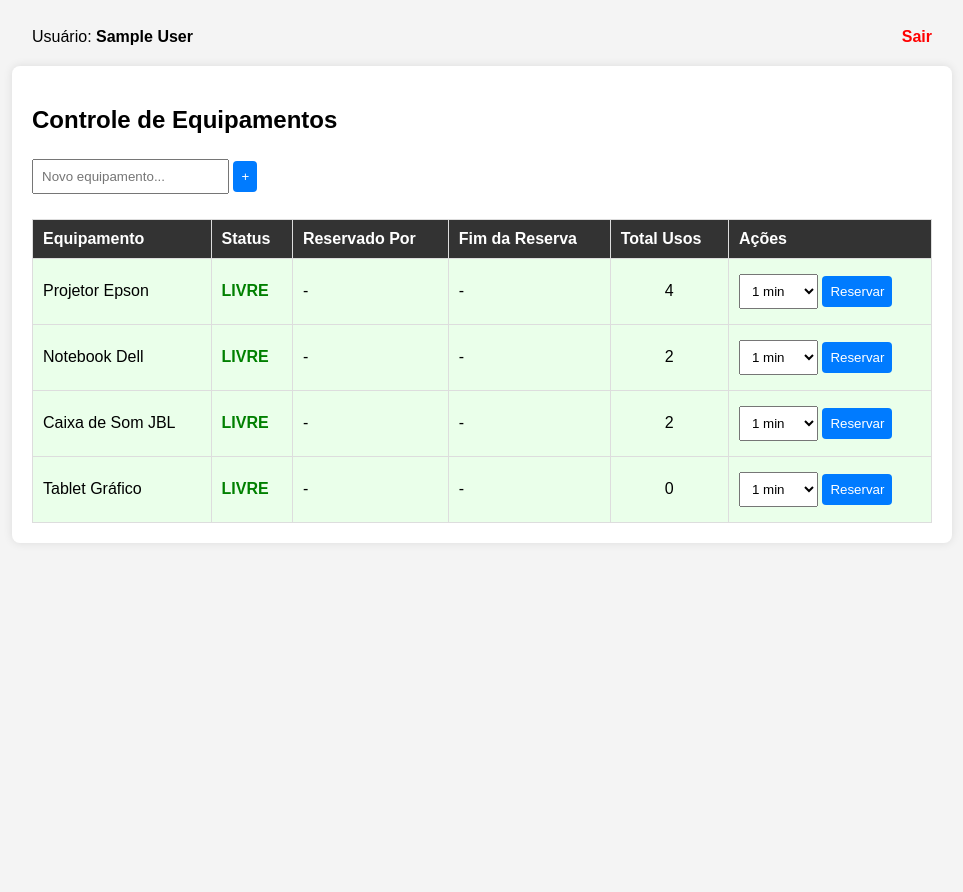
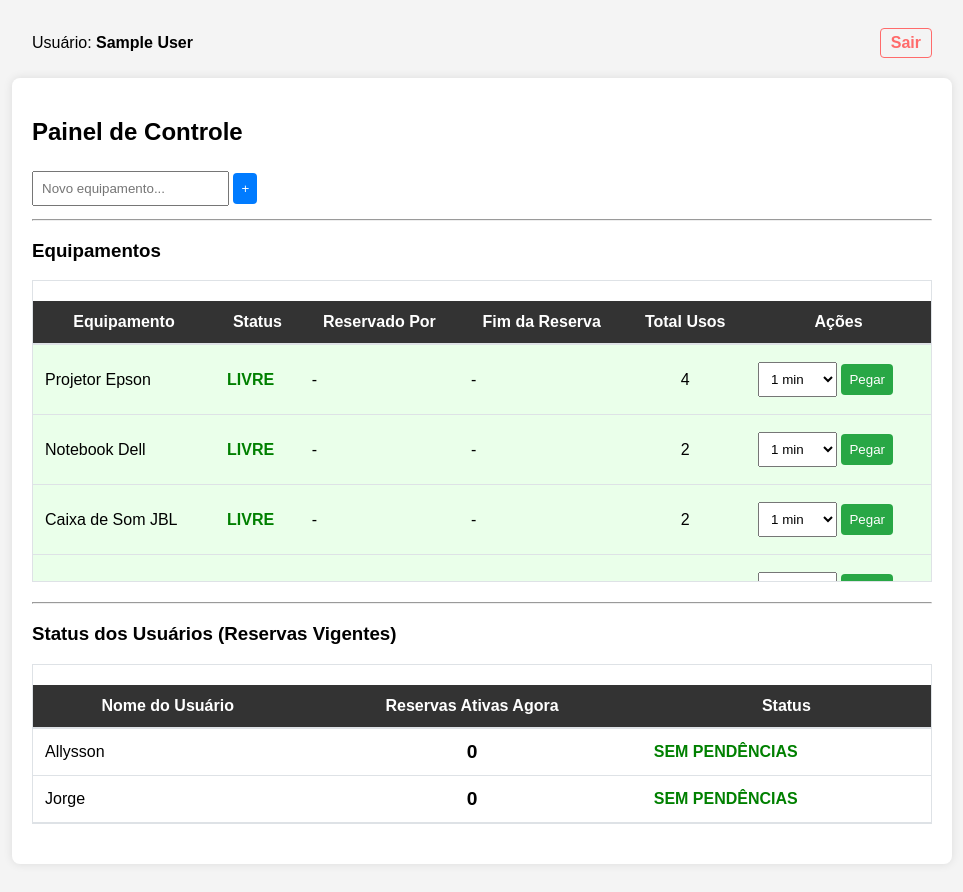
Before and after one commit to allysson-assuncao/controle-equipamentos, a PHP site: page /dashboard.php in a window 1280 px wide. Shown: the whole page, without its empty margins (158-1121 px from the left). Before the commit the page ends 523 px from the top, so only its background shows below. Run offline with PHP 8.4, Linux system fonts and the light colour scheme; the visitor is signed in with stand-in values (Sample User, id 1); data comes from the database, SQL or seed files in the repository; both versions use the stored data as it was after the commit.

Commit message:
adicionando mais uma funcionalidade, para listar os usuários, status de reserva e contagem de reservas ativas no dashboard principal

```diff
--- a/php/dashboard.php
+++ b/php/dashboard.php
@@ -15,51 +15,48 @@ $user_id = $_SESSION['user_id'];
 // 1. Auto-Liberação dos equipamentos (Lazy Load)
 $pdo->exec("UPDATE equipamentos SET status = 0, usuario_id = NULL, reservado_ate = NULL WHERE reservado_ate < datetime('now', 'localtime') AND status = 1");
 
-// 2. Ação: Reservar
-if ($_SERVER['REQUEST_METHOD'] == 'POST' && isset($_POST['reservar'])) {
+// 2. Ações: (Reservar, Devolver, Criar)
+if ($_SERVER['REQUEST_METHOD'] == 'POST') {
+    if (isset($_POST['reservar'])) {
         $equip_id = $_POST['equip_id'];
         $minutos = (int)$_POST['minutos'];
 
-    // Verifica disponibilidade
         $stmt = $pdo->prepare("SELECT status FROM equipamentos WHERE id = ?");
         $stmt->execute([$equip_id]);
         $equip = $stmt->fetch();
 
         if ($equip && $equip['status'] == 0) {
-        // Atualiza status, define timer e incrementa contador de uso
             $stmt = $pdo->prepare("UPDATE equipamentos SET status = 1, usuario_id = ?, reservado_ate = datetime('now', 'localtime', '+' || ? || ' minutes'), total_usos = total_usos + 1 WHERE id = ?");
             $stmt->execute([$user_id, $minutos, $equip_id]);
             $mensagem = "<p class='sucesso'>Reserva confirmada!</p>";
+        } else {
+            $mensagem = "<p class='erro'>Equipamento indisponível.</p>";
         }
-}
-
-// 3. Ação: Devolver (Liberar antecipadamente)
-if ($_SERVER['REQUEST_METHOD'] == 'POST' && isset($_POST['devolver'])) {
+    } elseif (isset($_POST['devolver'])) {
         $equip_id = $_POST['equip_id'];
-
-    // Só libera se o equipamento estiver com o usuário que reservou logado
         $stmt = $pdo->prepare("UPDATE equipamentos SET status = 0, usuario_id = NULL, reservado_ate = NULL WHERE id = ? AND usuario_id = ?");
         $stmt->execute([$equip_id, $user_id]);
-
-    if ($stmt->rowCount() > 0) {
-        $mensagem = "<p class='sucesso'>Equipamento devolvido com sucesso!</p>";
-    } else {
-        $mensagem = "<p class='erro'>Você não pode liberar um equipamento que não reservou.</p>";
-    }
-}
-
-// 4. Ação: Novo equipamento
-if ($_SERVER['REQUEST_METHOD'] == 'POST' && isset($_POST['novo_equipamento'])) {
+        if ($stmt->rowCount() > 0) $mensagem = "<p class='sucesso'>Devolvido!</p>";
+    } elseif (isset($_POST['novo_equipamento'])) {
         $nome = $_POST['nome_equipamento'];
         $pdo->prepare("INSERT INTO equipamentos (nome) VALUES (?)")->execute([$nome]);
         $mensagem = "<p class='sucesso'>Adicionado!</p>";
     }
+}
 
-// 5. Listagem dos equipamentos
-$sql = "SELECT e.*, u.nome as nome_usuario
+// 3. Consulta 1: Lista de Equipamentos
+$sqlEquip = "SELECT e.*, u.nome as nome_usuario
              FROM equipamentos e
              LEFT JOIN usuarios u ON e.usuario_id = u.id";
-$lista = $pdo->query($sql)->fetchAll(PDO::FETCH_ASSOC);
+$listaEquipamentos = $pdo->query($sqlEquip)->fetchAll(PDO::FETCH_ASSOC);
+
+// 4. Consulta 2: Lista de Usuários e Contagem de Reservas Ativas (usando count na junção de equipamentos reservados pelo usuário)
+$sqlUsers = "SELECT u.nome,
+             (SELECT COUNT(*) FROM equipamentos e WHERE e.usuario_id = u.id AND e.status = 1) as ativas
+             FROM usuarios u
+             ORDER BY ativas DESC, u.nome ASC";
+$listaUsuarios = $pdo->query($sqlUsers)->fetchAll(PDO::FETCH_ASSOC);
+
 ?>
 
 <!DOCTYPE html>
@@ -69,10 +66,7 @@ $lista = $pdo->query($sql)->fetchAll(PDO::FETCH_ASSOC);
     <title>Painel</title>
     <link rel="stylesheet" href="style.css">
     <script>
-        // Refresh a cada 30s
-        setTimeout(function () {
-            window.location.reload(1);
-        }, 30000);
+        setTimeout(function(){ window.location.reload(1); }, 30000);
     </script>
 </head>
 <body>
@@ -82,7 +76,7 @@ $lista = $pdo->query($sql)->fetchAll(PDO::FETCH_ASSOC);
 </div>
 
 <div class="container">
-    <h2>Controle de Equipamentos</h2>
+    <h2>Painel de Controle</h2>
     <?php echo $mensagem; ?>
 
     <div class="box-cadastro">
@@ -92,6 +86,10 @@ $lista = $pdo->query($sql)->fetchAll(PDO::FETCH_ASSOC);
         </form>
     </div>
 
+    <hr>
+
+    <h3>Equipamentos</h3>
+    <div class="scroll-box">
         <table>
             <thead>
             <tr>
@@ -104,46 +102,40 @@ $lista = $pdo->query($sql)->fetchAll(PDO::FETCH_ASSOC);
             </tr>
             </thead>
             <tbody>
-        <?php foreach ($lista as $item):
-            // Verifica se é o dono da reserva atual
+            <?php foreach ($listaEquipamentos as $item):
                 $sou_dono = ($item['usuario_id'] == $user_id);
                 $classe_linha = $item['status'] == 1 ? ($sou_dono ? 'minha-reserva' : 'ocupado') : 'livre';
                 ?>
                 <tr class="<?php echo $classe_linha; ?>">
                     <td><?php echo $item['nome']; ?></td>
-
                     <td>
-                    <?php if ($item['status'] == 0): ?>
+                        <?php if($item['status'] == 0): ?>
                             <span class="badge badge-livre">LIVRE</span>
                         <?php else: ?>
-                        <span class="badge badge-ocupado">OCUPADO</span>
+                            <span class="badge badge-ocupado">EM USO</span>
                         <?php endif; ?>
                     </td>
-
                     <td><?php echo $item['nome_usuario'] ? $item['nome_usuario'] : '-'; ?></td>
                     <td><?php echo $item['reservado_ate'] ? date('H:i:s', strtotime($item['reservado_ate'])) : '-'; ?></td>
                     <td style="text-align:center;"><?php echo $item['total_usos']; ?></td>
-
                     <td>
-                    <?php if ($item['status'] == 0): ?>
+                        <?php if($item['status'] == 0): ?>
                             <form method="POST" class="form-inline">
                                 <input type="hidden" name="equip_id" value="<?php echo $item['id']; ?>">
                                 <select name="minutos">
                                     <option value="1">1 min</option>
                                     <option value="30">30 min</option>
-                                <option value="60">1 hora</option>
+                                    <option value="60">1 h</option>
                                 </select>
-                            <button type="submit" name="reservar" class="btn-reservar">Reservar</button>
+                                <button type="submit" name="reservar" class="btn-reservar">Pegar</button>
                             </form>
-
-                    <?php elseif ($sou_dono): ?>
+                        <?php elseif($sou_dono): ?>
                             <form method="POST" class="form-inline">
                                 <input type="hidden" name="equip_id" value="<?php echo $item['id']; ?>">
-                            <button type="submit" name="devolver" class="btn-devolver">Liberar Agora</button>
+                                <button type="submit" name="devolver" class="btn-devolver">Devolver</button>
                             </form>
-
                         <?php else: ?>
-                        <button disabled class="btn-disabled">Indisponível</button>
+                            <button disabled class="btn-disabled">...</button>
                         <?php endif; ?>
                     </td>
                 </tr>
@@ -151,5 +143,38 @@ $lista = $pdo->query($sql)->fetchAll(PDO::FETCH_ASSOC);
             </tbody>
         </table>
     </div>
+
+    <hr>
+
+    <h3>Status dos Usuários (Reservas Vigentes)</h3>
+    <div class="scroll-box" style="max-height: 200px;"> <table>
+            <thead>
+            <tr>
+                <th>Nome do Usuário</th>
+                <th>Reservas Ativas Agora</th>
+                <th>Status</th>
+            </tr>
+            </thead>
+            <tbody>
+            <?php foreach ($listaUsuarios as $u): ?>
+                <tr>
+                    <td><?php echo $u['nome']; ?></td>
+                    <td style="text-align:center; font-weight:bold; font-size:1.2em;">
+                        <?php echo $u['ativas']; ?>
+                    </td>
+                    <td>
+                        <?php if($u['ativas'] > 0): ?>
+                            <span class="badge badge-ocupado">POSSUI RESERVAS</span>
+                        <?php else: ?>
+                            <span class="badge badge-livre">SEM PENDÊNCIAS</span>
+                        <?php endif; ?>
+                    </td>
+                </tr>
+            <?php endforeach; ?>
+            </tbody>
+        </table>
+    </div>
+
+</div>
 </body>
 </html>
--- a/php/style.css
+++ b/php/style.css
@@ -21,15 +21,34 @@ body {
     align-items: center;
 }
 
+.scroll-box {
+    max-height: 300px;
+    overflow-y: auto;
+    border: 1px solid #dee2e6;
+    margin-bottom: 20px;
+    background: #fff;
+}
+
 table {
     width: 100%;
     border-collapse: collapse;
     margin-top: 20px;
 }
 
-th, td {
-    padding: 10px;
-    border: 1px solid #ddd;
+th {
+    position: sticky;
+    top: 0;
+    background: #f8f9fa;
+    color: #495057;
+    padding: 12px;
+    border-bottom: 2px solid #dee2e6;
+    z-index: 2;
+    box-shadow: 0 2px 2px -1px rgba(0, 0, 0, 0.1);
+}
+
+td {
+    padding: 12px;
+    border-bottom: 1px solid #dee2e6;
     text-align: left;
 }
 
@@ -74,10 +93,46 @@ button:disabled {
     cursor: not-allowed;
 }
 
+.btn-reservar {
+    background: #28a745;
+}
+
+.btn-reservar:hover {
+    background: #218838;
+}
+
+.btn-devolver {
+    background: #ffc107;
+    color: #333;
+    font-weight: bold;
+}
+
+.btn-devolver:hover {
+    background: #e0a800;
+}
+
+.btn-add {
+    background: #007bff;
+}
+
+.btn-disabled {
+    background: #e9ecef;
+    color: #adb5bd;
+    cursor: not-allowed;
+}
+
 .btn-sair {
-    color: red;
+    color: #ff6b6b;
     text-decoration: none;
     font-weight: bold;
+    border: 1px solid #ff6b6b;
+    padding: 5px 10px;
+    border-radius: 4px;
+}
+
+.btn-sair:hover {
+    background: #ff6b6b;
+    color: white;
 }
 
 .sucesso {
```
Also changed, not shown: php/database.sqlite. Lines whose indentation alone changed are shown as unchanged.
